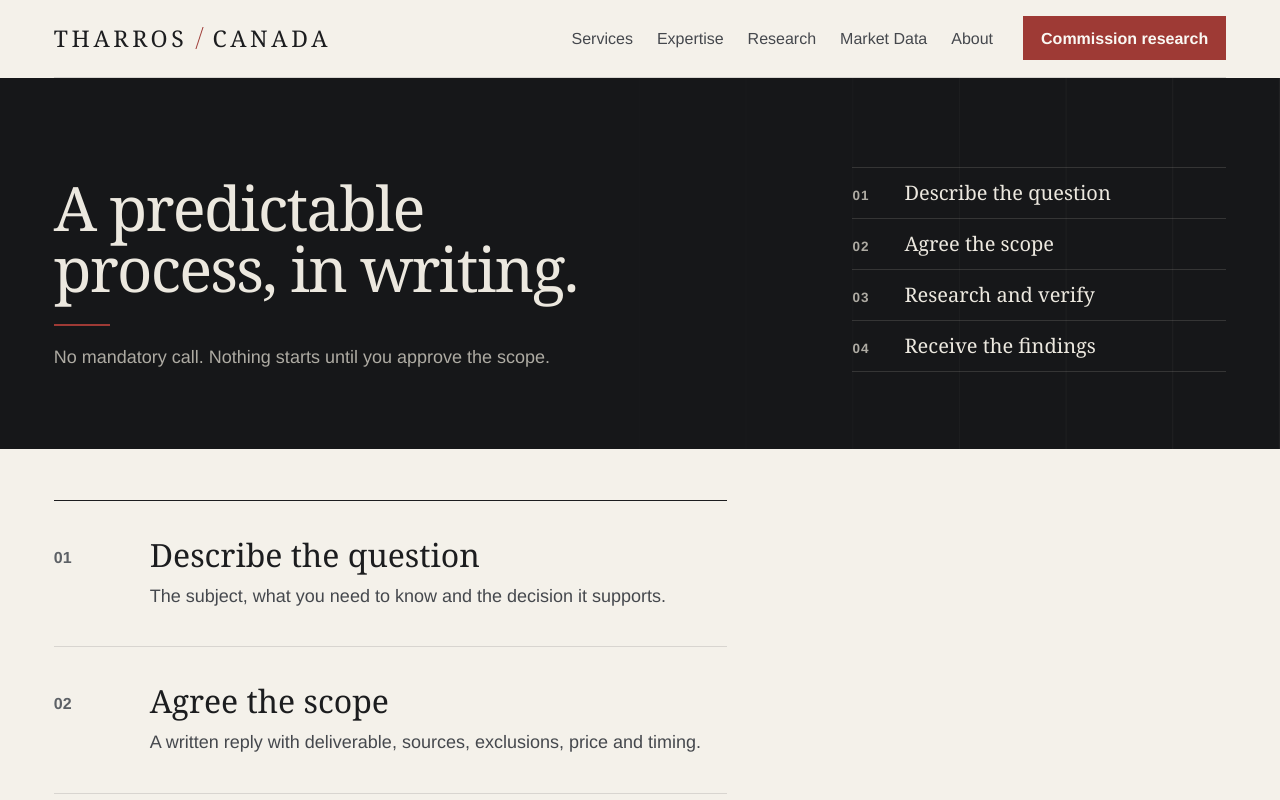
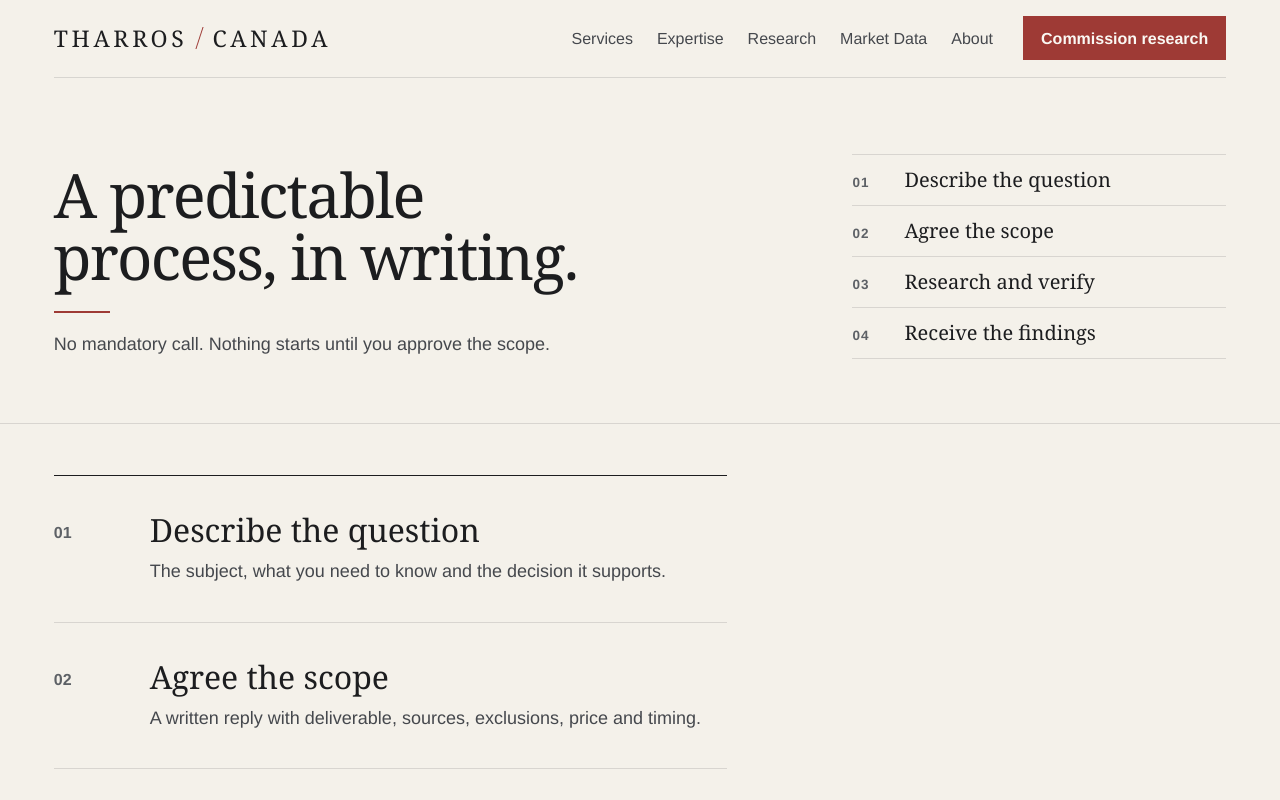
Before and after one commit to TharrosDev/TharrosCananda, a Next.js app: page /how-it-works in a window 1280 px wide. Shown: the top 800 px of the page. Built offline with nearby package versions, Linux system fonts and the light colour scheme; no server answers.

Commit message:
refine: use editorial hero for process page

```diff
--- a/src/app/how-it-works/page.tsx
+++ b/src/app/how-it-works/page.tsx
@@ -19,7 +19,7 @@ const steps = [
 export default function HowItWorksPage() {
   return (
     <>
-      <PageHero title="A predictable process, in writing." description="No mandatory call. Nothing starts until you approve the scope." index={steps.map(([title], position) => ({ label: title, href: `#step-${position + 1}` }))} />
+      <PageHero variant="document" title="A predictable process, in writing." description="No mandatory call. Nothing starts until you approve the scope." index={steps.map(([title], position) => ({ label: title, href: `#step-${position + 1}` }))} />
       <section className="section process-page">
         <ol className="process-list">{steps.map(([title, copy], index) => <li key={title} id={`step-${index + 1}`}><span>{String(index + 1).padStart(2, "0")}</span><div><h2>{title}</h2><p>{copy}</p></div></li>)}</ol>
       </section>
```
